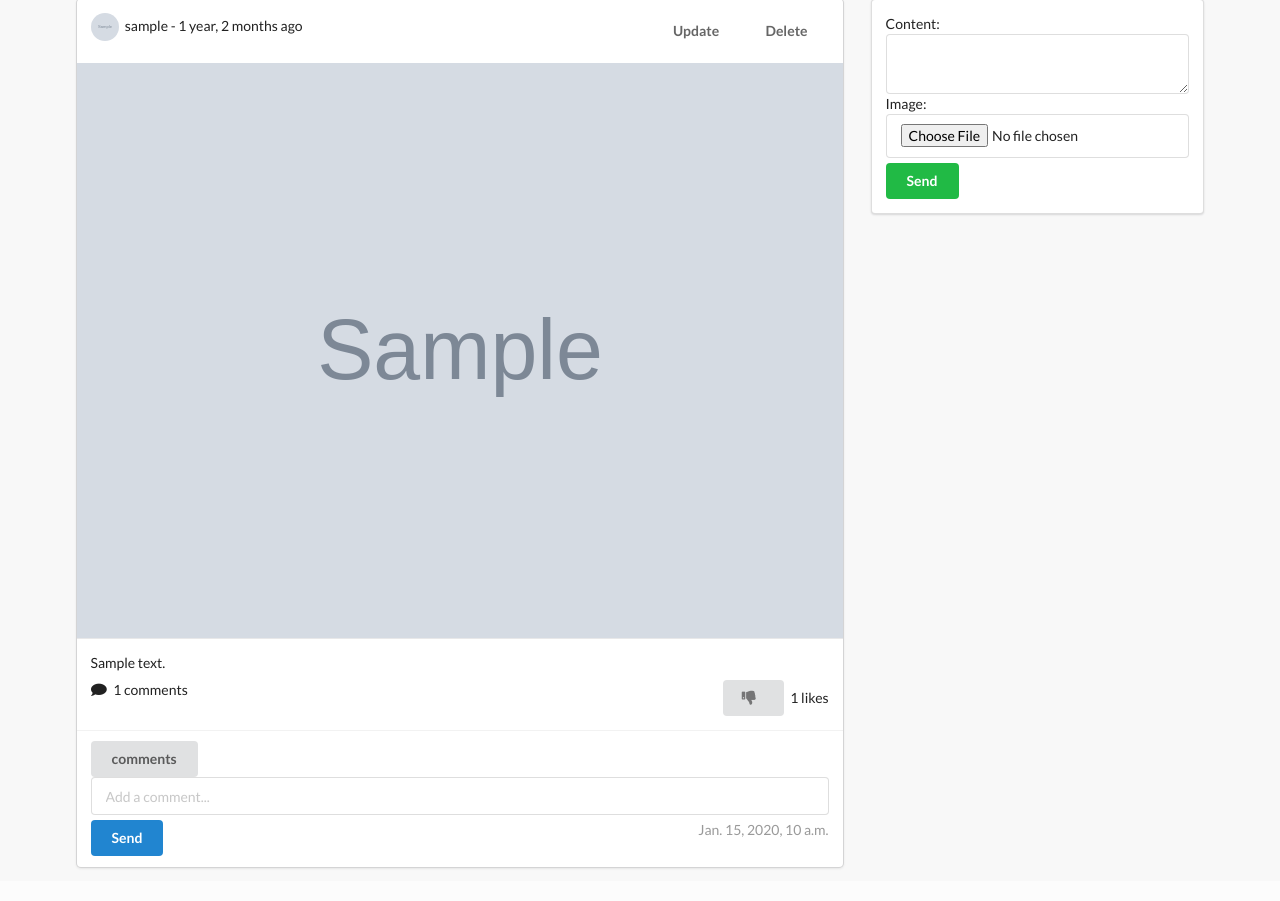
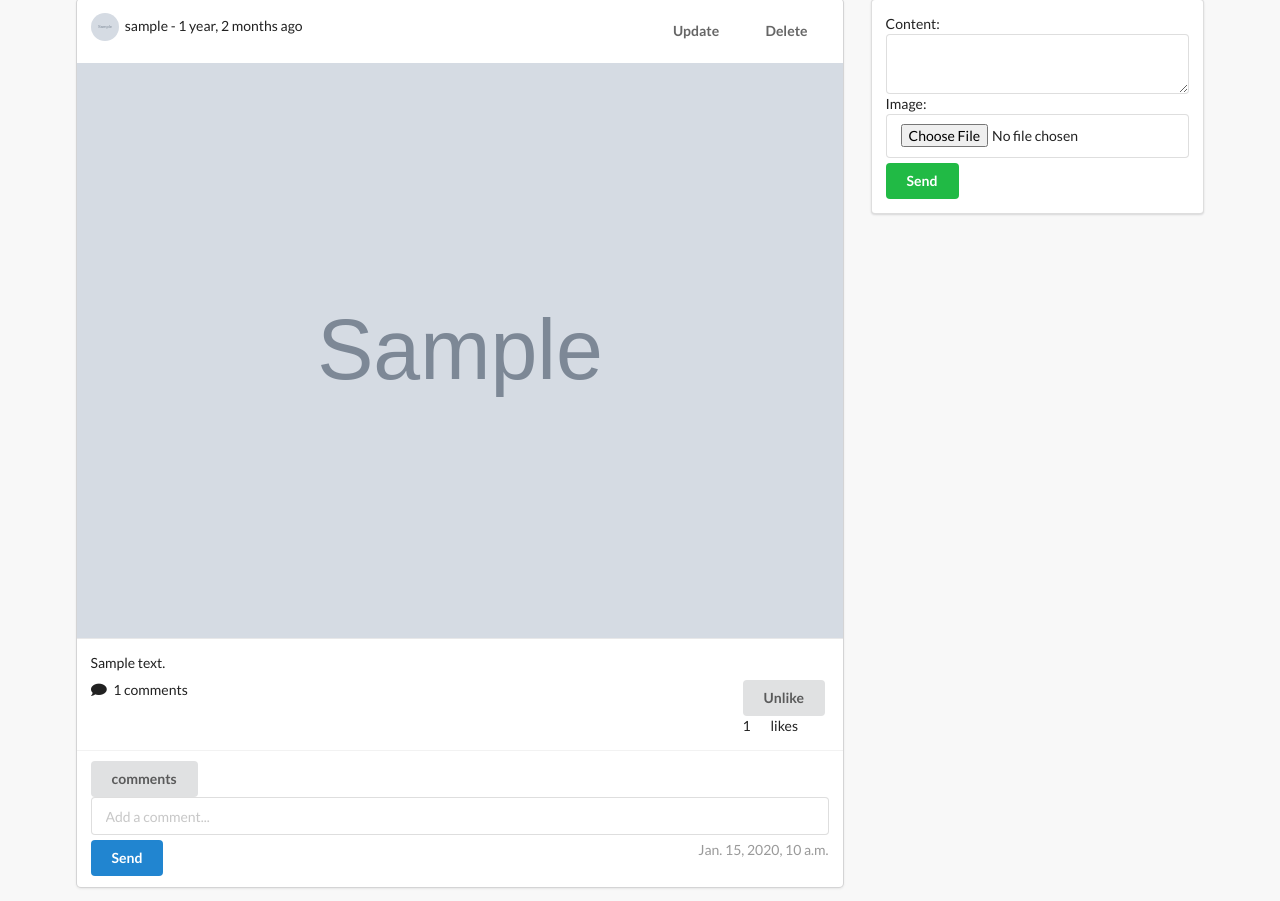
Before and after one commit to TrezorTop/EasyStudy, a Django app: page /posts/ in a window 1280 px wide. Shown: the part 92-993 px from the top of the page. Before the commit the page ends 961 px from the top, so only its background shows below. Run offline with Django 3.2, Linux system fonts and the light colour scheme; a user stored in the database is signed in; tables that the repository leaves empty hold one stand-in row (values such as "Sample post"); grey boxes marked "Sample" are stand-in pictures; some libraries are stand-ins or nearby versions.

Commit message:
like button update

```diff
--- a/EasyStudy/posts/templates/posts/main.html
+++ b/EasyStudy/posts/templates/posts/main.html
@@ -38,18 +38,27 @@
                     <div class="content">
                         <p> {{ object.content }} </p>
                         <div class="right floated">
-                            <form action="{% url 'posts:like_post_view' %}" method="POST">
+                            <form class="like-form" id="{{ object.id }}" action="{% url 'posts:like_post_view' %}"
+                                  method="POST">
                                 {% csrf_token %}
                                 <input type="hidden" name="post_id" value={{ object.id }}>
-                                {% if profile not in object.liked.all %}
-                                    <button type="submit" class="ui bwhite-sm button"><i class="thumbs up icon"></i>
-                                    </button>
-                                    <span> {{ object.num_likes }} likes</span>
-                                {% else %}
-                                    <button type="submit" class="ui bwhite-sm button"><i class="thumbs down icon"></i>
-                                    </button>
-                                    <span> {{ object.num_likes }} likes</span>
-                                {% endif %}
+                                <button type="submit"
+                                        data-is-liked="{% if profile in object.liked.all %}true{% else %}false{% endif %}"
+                                        class="ui button like-btn{{ object.id }}">
+                                    {% if profile not in object.liked.all %}
+                                        Like
+                                    {% else %}
+                                        Unlike
+                                    {% endif %}
+                                </button>
+                                <div class="ui grid">
+                                    <div class="column">
+                                        <div class="like-count{{ object.id }}">{{ object.num_likes }}</div>
+                                    </div>
+                                    <div class="column">
+                                        likes
+                                    </div>
+                                </div>
                             </form>
                         </div>
                         <i class="comment icon"></i>
@@ -110,6 +119,41 @@
             $(".comment_btn").click(function () {
                 $(this).next(".comment-box").toggle("normal");
             });
+
+            $('.like-form').submit(function (event) {
+                event.preventDefault()
+
+                let postId = $(this).attr('id');
+                let isLiked = $(`.like-btn${postId}`).attr('data-is-liked')
+                let url = $(this).attr('action')
+                let likes = parseInt($(`.like-count${postId}`).text())
+
+                $.ajax({
+                    type: 'POST',
+                    url: url,
+                    data: {
+                        'csrfmiddlewaretoken': $('input[name=csrfmiddlewaretoken]').val(),
+                        'post_id': postId,
+                    },
+                    success: function (response) {
+                        let likeButton = $(`.like-btn${postId}`)
+
+                        if (isLiked === 'true') {
+                            likeButton.text('Like');
+                            likeButton.attr('data-is-liked', 'false');
+                            $(`.like-count${postId}`).text(likes - 1);
+                        } else {
+                            likeButton.text('Unlike');
+                            likeButton.attr('data-is-liked', 'true');
+                            $(`.like-count${postId}`).text(likes + 1);
+                        }
+                    },
+                    error: function (response) {
+                        console.log('error', response)
+                    }
+                })
+
+            })
         });
     </script>
 
--- a/EasyStudy/posts/views.py
+++ b/EasyStudy/posts/views.py
@@ -5,6 +5,7 @@ from profiles.models import Profile
 from .forms import PostModelForm, CommentModelForm
 from django.views.generic import UpdateView, DeleteView
 from django.contrib import messages
+from django.http import JsonResponse
 
 
 def post_comment_create_and_list_view(request):
@@ -73,6 +74,12 @@ def like_unlike_post(request):
             post_object.save()
             like.save()
 
+        data = {
+            'value': like.value,
+            'likes': post_object.liked.all().count()
+        }
+        return JsonResponse(data, safe=False)
+
     return redirect('posts:main_post_view')
 
 
--- a/EasyStudy/profiles/templates/profiles/myprofile.html
+++ b/EasyStudy/profiles/templates/profiles/myprofile.html
@@ -32,6 +32,7 @@ My Profile
         </div>
     </div>
 
+
     <div class="ui segment">
         {% if confirm %}
             <div class="ui green message">Profile has been updated</div>
@@ -41,7 +42,7 @@ My Profile
         <div class="ui grid">
             <div class='row'>
                 <div class='six wide column'>
-                <img class="ui medium rounded image" src={{profile.avatar.url}}>
+                    <img class="ui medium rounded image" src={{ profile.avatar.url }}>
                     <div class="row mt-5">
                         <button class='ui secondary button' id='modal-btn'>Update your profile</button>
                     </div>
```
Lines whose indentation alone changed are shown as unchanged.
